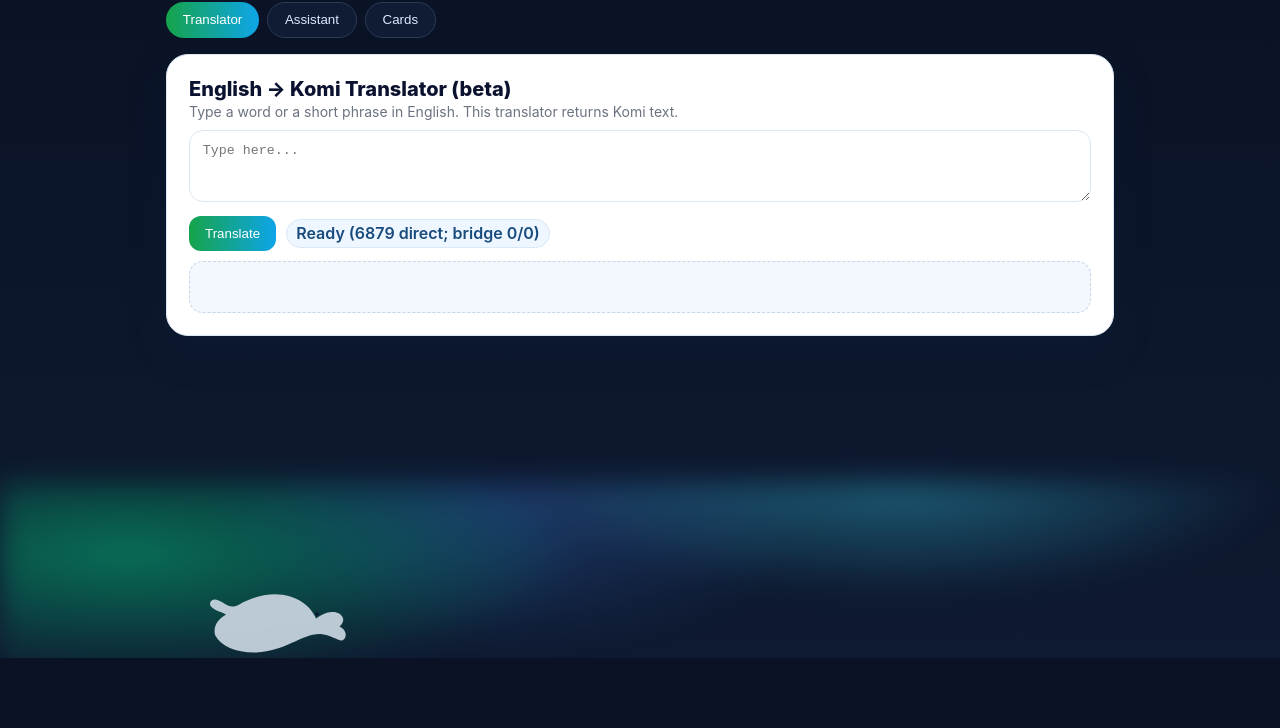
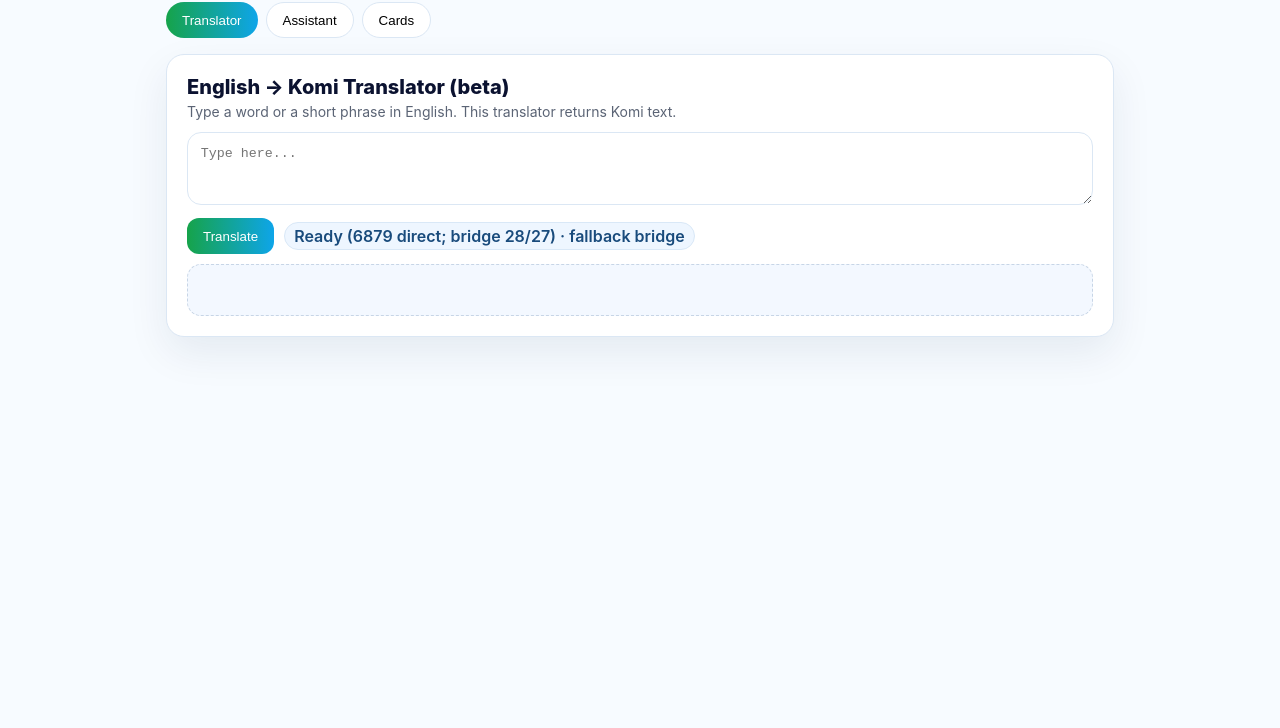
Before and after one commit to Gleb-11312/komi_widgets, a plain HTML site: page index.html in a window 1280 px wide. Shown: the part 72-800 px from the top of the page. Drawn offline with Linux system fonts and the light colour scheme; no server answers.

Commit message:
Update index.html

```diff
--- a/index.html
+++ b/index.html
@@ -4,33 +4,32 @@
   <title>Komi widgets — Translator · Assistant · Cards</title>
   <style>
     :root{
-      --bg1:#0a1224;--bg2:#0f1b33;--card:#fff;--border:#dbe7f4;--ink:#0b1230;--muted:#6b7280;
-      --accent:#16a34a;--accent2:#0ea5e9;--shadow:rgba(13,38,76,.18)
+      --bg:#f7fbff; --card:#ffffff; --ink:#0b1230; --muted:#5b6475;
+      --border:#dbe7f4; --shadow:rgba(13,38,76,.08);
+      --accent:#16a34a; --accent2:#0ea5e9;
     }
     *{box-sizing:border-box}
-    body{margin:0;font-family:Inter,system-ui,Segoe UI,Roboto,Arial,sans-serif;color:var(--ink);
-      background:linear-gradient(180deg,var(--bg1),var(--bg2));min-height:100vh;position:relative;padding-bottom:260px}
-    .wrap{max-width:980px;margin:0 auto;padding:28px 16px}
-    .brand{color:#e7f2ff;font-size:28px;margin:0 0 12px;font-weight:900}
-    .brand .v{font-size:12px;font-weight:700;padding:2px 8px;border-radius:999px;margin-left:6px;
-      background:linear-gradient(90deg,var(--accent),var(--accent2));color:#fff}
-    .tabs{display:flex;gap:.5rem;margin:.25rem 0 1rem;flex-wrap:wrap}
-    .tab-btn{padding:.58rem 1.05rem;border:1px solid #2b3b56;border-radius:999px;background:#0f1c34;color:#d9e8ff;cursor:pointer}
+    body{margin:0;font-family:Inter,system-ui,Segoe UI,Roboto,Arial,sans-serif;background:var(--bg);color:var(--ink)}
+    .wrap{max-width:980px;margin:0 auto;padding:28px 16px 64px}
+    .brand{font-size:28px;font-weight:900;margin:0 0 12px}
+    .brand .v{font-size:12px;font-weight:700;padding:2px 8px;border-radius:999px;margin-left:8px;background:linear-gradient(90deg,var(--accent),var(--accent2));color:#fff}
+    .tabs{display:flex;gap:.5rem;margin:.5rem 0 1rem;flex-wrap:wrap}
+    .tab-btn{padding:.6rem 1rem;border:1px solid var(--border);border-radius:999px;background:#fff;cursor:pointer}
     .tab-btn.active{background:linear-gradient(90deg,var(--accent),var(--accent2));color:#fff;border:none}
-    .card{background:var(--card);border:1px solid var(--border);border-radius:22px;padding:22px;box-shadow:0 16px 40px var(--shadow)}
-    .title{font-size:20px;font-weight:800;margin-bottom:2px}.sub{color:var(--muted);font-size:14px;margin-bottom:10px}
+    .card{background:var(--card);border:1px solid var(--border);border-radius:18px;padding:20px;box-shadow:0 16px 40px var(--shadow)}
+    .title{font-size:20px;font-weight:800;margin-bottom:4px}
+    .sub{color:var(--muted);font-size:14px;margin-bottom:12px}
     .row{display:flex;gap:.6rem;flex-wrap:wrap;align-items:center}
     .btn{padding:.64rem 1rem;border-radius:12px;border:1px solid var(--border);background:#fff;cursor:pointer}
     .btn.primary{background:linear-gradient(90deg,var(--accent),var(--accent2));color:#fff;border:none}
     .btn[disabled]{opacity:.6;cursor:not-allowed}
-    .txt,textarea.txt{width:100%;padding:.8rem;border-radius:14px;border:1px solid var(--border)}
+    .txt,textarea.txt{width:100%;padding:.8rem;border-radius:14px;border:1px solid var(--border);background:#fff}
     .out{min-height:52px;margin-top:10px;padding:12px;border-radius:14px;border:1px dashed #c7d5e6;background:#f3f8ff;font-size:18px}
     .badge{display:inline-block;padding:.2rem .6rem;border-radius:999px;background:#eef6ff;border:1px solid #d9e8f7;color:#194b7c;font-weight:600}
     .hint{font-size:12px;color:var(--muted)}
     .hidden{display:none}
     .meter{height:10px;background:#eef6ff;border:1px solid var(--border);border-radius:999px;overflow:hidden;margin-top:6px}
     .bar{height:100%;width:0;background:linear-gradient(90deg,var(--accent),var(--accent2));transition:width .35s ease}
-
     /* Cards */
     .cards-wrap{display:grid;grid-template-columns:1fr;gap:14px}
     .fc{height:220px;border-radius:18px;border:1px solid var(--border);background:#fff;display:flex;align-items:center;justify-content:center;
@@ -38,22 +37,10 @@
     .fc.flipped{transform:rotateY(180deg)}
     .face{position:absolute;inset:0;display:flex;align-items:center;justify-content:center;border-radius:18px;backface-visibility:hidden;padding:18px}
     .front{background:#ffffff}
-    .back{transform:rotateY(180deg);background:linear-gradient(135deg,#eaf6ff,#f7fbff)}
+    .back{transform:rotateY(180deg);background:linear-gradient(135deg,#eaf6ff,#ffffff)}
     .panel{display:flex;gap:10px;align-items:center;flex-wrap:wrap}
     .progress{height:8px;border-radius:999px;background:#eef6ff;border:1px solid var(--border);overflow:hidden}
     .progress .pbar{height:100%;width:0;background:linear-gradient(90deg,var(--accent),var(--accent2))}
-
-    /* Aurora + bear footer */
-    .scene{position:fixed;left:0;right:0;bottom:0;height:240px;pointer-events:none}
-    .aurora{position:absolute;inset:0;background:
-      radial-gradient(60% 90% at 10% 30%, rgba(25,231,151,.40), transparent 60%),
-      radial-gradient(50% 80% at 70% 0%, rgba(80,220,255,.35), transparent 60%),
-      radial-gradient(40% 100% at 40% 10%, rgba(80,140,255,.25), transparent 60%);
-      filter:blur(14px) saturate(120%);animation:aur 12s ease-in-out infinite alternate}
-    @keyframes aur{from{transform:translateY(0)}to{transform:translateY(-18px)}}
-    .ground{position:absolute;left:0;right:0;bottom:0;height:90px;background:linear-gradient(#0b1226,#0b1226) bottom/100% 70px no-repeat}
-    .bear{position:absolute;bottom:60px;left:-220px;width:210px;opacity:.95;animation:bearwalk 20s linear infinite}
-    @keyframes bearwalk{to{transform:translateX(120vw)}}
   </style>
 </head>
 <body>
@@ -129,16 +116,6 @@
     </div>
   </div>
 
-  <!-- Aurora & bear -->
-  <div class="scene" aria-hidden="true">
-    <div class="aurora"></div>
-    <div class="ground"></div>
-    <svg class="bear" viewBox="0 0 700 360" xmlns="http://www.w3.org/2000/svg">
-      <path fill="#c6d2dd" d="M170 250c20 40 75 60 138 58 96-3 156-64 214-61 32 2 60 24 72 21 11-3 15-19 9-30-4-7-10-12-18-16 9-8 14-17 12-27-3-14-19-23-38-22-18 1-36 9-52 22-12-25-36-58-86-73-63-19-123 1-170 26-21 12-34 8-55-6-12-8-27-14-36-8-9 6-9 18 2 26 16 12 32 13 45 22-31 17-43 43-37 68z"/>
-      <circle cx="510" cy="180" r="6" fill="#0b1230"/>
-    </svg>
-  </div>
-
   <script>
     /* ------------ tabs ------------ */
     const tabs={tr:document.getElementById('tab-tr'),as:document.getElementById('tab-as'),cd:document.getElementById('tab-cd')};
@@ -176,9 +153,31 @@
     let ENRU=null;   // EN->RU мост
     let RUKO=null;   // RU->Komi мост
 
+    /* -------- small fallback so UI works even w/o files -------- */
+    const FALLBACK_DICT={
+      "i":"ме","you":"тэ","we":"ми","hello":"видза оланыд","hi":"чолӧн","good morning":"бур асыва","goodbye":"видзӧд",
+      "cat":"кань","dog":"пон","water":"удж","milk":"эм","bread":"хлеб","house":"кӧрт","home":"кӧрт","city":"гӧрӧд",
+      "eat":"ӧтны","drink":"войны","go":"кӧдзыны","come":"мунӧм","speak":"вежыны","learn":"кытчӧдны","read":"лӧмын","write":"писавны",
+      "love":"джугӧдчыны","want":"вӧвны","know":"видзчыны","sleep":"сонны","work":"орччыны"
+    };
+    const FALLBACK_ENRU={
+      "i":"я","you":"ты","we":"мы","hello":"здравствуйте","hi":"привет","good morning":"доброе утро","goodbye":"до свидания",
+      "cat":"кот","dog":"собака","water":"вода","milk":"молоко","bread":"хлеб","house":"дом","home":"дом","city":"город",
+      "eat":"есть","drink":"пить","go":"идти","come":"приходить","speak":"говорить","learn":"учиться","read":"читать","write":"писать",
+      "love":"любить","want":"хотеть","know":"знать","sleep":"спать","work":"работать"
+    };
+    const FALLBACK_RUKO={
+      "я":"ме","ты":"тэ","мы":"ми","здравствуйте":"видза оланыд","привет":"чолӧн","доброе утро":"бур асыва","до свидания":"видзӧд",
+      "кот":"кань","собака":"пон","вода":"удж","молоко":"эм","хлеб":"хлеб","дом":"кӧрт","город":"гӧрӧд",
+      "есть":"ӧтны","пить":"войны","идти":"кӧдзыны","приходить":"мунӧм","говорить":"вежыны","учиться":"кытчӧдны","читать":"лӧмын","писать":"писавны",
+      "любить":"джугӧдчыны","хотеть":"вӧвны","знать":"видзчыны","спать":"сонны","работать":"орччыны"
+    };
+
     /* -------- dictionary load (base + overlays + bridge) -------- */
     async function loadAll(){
+      let statusNote = '';
       // 1) прямой словарь + overlays
+      try{
         const base = await fetch('./data/dictionary.json',{cache:'no-store'}).then(r=>r.json());
         let dict = {...base};
         const overlayNames=[...Array.from({length:30},(_,i)=>`overlay_${i+1}.json`),'overlay_verbs_1.json','overlay_verbs_2.json'];
@@ -188,28 +187,24 @@
             if(res.ok){ Object.assign(dict, await res.json()); }
           }catch(e){}
         }
+        DICT = dict;
+      }catch(e){
+        DICT = {...FALLBACK_DICT};
+        statusNote += ' · fallback direct';
+      }
 
-      // немного автоспряжений (только если базовая лемма есть в прямом словаре)
-      const verbs=["eat","drink","go","come","read","write","speak","learn","love","want","know","see","work","sleep","walk","run","help","open","close","travel","call","make","give","get","need","like","use","play","watch","listen","teach","study","arrive","leave"];
-      const third=s=>/(s|x|z|sh|ch)$/.test(s)?s+'es':/[^aeiou]y$/.test(s)?s.slice(0,-1)+'ies':s+'s';
-      const past =s=>s.endsWith('e')?s+'d':/[^aeiou]y$/.test(s)?s.slice(0,-1)+'ied':s+'ed';
-      const ing  =s=>s.endsWith('e')&&!s.endsWith('ee')?s.slice(0,-1)+'ing':s+'ing';
-      verbs.forEach(v=>{ [v,third(v),past(v),ing(v)].forEach(f=>{ if(f && dict[v]) dict[f]=dict[v]; }); });
-
-      DICT = dict;
-
-      // 2) подгрузим мосты EN->RU и RU->Komi
+      // 2) мосты
       try{ ENRU = await fetch('./data/en_ru.json',{cache:'no-store'}).then(r=>r.ok?r.json():null); }catch(e){ ENRU=null; }
       try{ RUKO = await fetch('./data/ru_komi.json',{cache:'no-store'}).then(r=>r.ok?r.json():null); }catch(e){ RUKO=null; }
 
-      H('hint').textContent='Ready ('+Object.keys(DICT).length+' direct; bridge '+
-        (ENRU?Object.keys(ENRU).length:0)+'/'+(RUKO?Object.keys(RUKO).length:0)+')';
+      if(!ENRU||!RUKO){ ENRU = ENRU||{...FALLBACK_ENRU}; RUKO = RUKO||{...FALLBACK_RUKO}; statusNote += ' · fallback bridge'; }
+
+      H('hint').textContent='Ready ('+Object.keys(DICT).length+' direct; bridge '+Object.keys(ENRU).length+'/'+Object.keys(RUKO).length+')'+statusNote;
     }
 
     // Пробуем скрытый транзит EN -> RU -> Komi
     function bridgeTranslate(enTokens){
       if(!ENRU || !RUKO) return {text:'', unk:[]};
-
       // шаг 1: EN -> RU
       const ru1 = mapLongest(enTokens, ENRU, 4);
       const ruPieces = [];
@@ -217,7 +212,6 @@
         if(typeof piece==='string'){ ruPieces.push(...toks(piece)); }
         else if(piece && piece.__u){ ruPieces.push(piece.__u); }
       }
-
       // шаг 2: RU -> Komi
       const ko = mapLongest(ruPieces, RUKO, 4);
       const text = finalize(ko.out);
@@ -227,19 +221,17 @@
     /* -------- Translator -------- */
     function translate(){
       if(!DICT){ H('hint').textContent='Dictionary not found'; return; }
-
       const tokens = toks(H('src').value);
 
-      // Вариант А: прямой EN->Komi
+      // прямой EN->Komi
       const directRes = mapLongest(tokens, DICT, 4);
       const directText = finalize(directRes.out);
       const directUnk  = new Set(directRes.unk);
 
-      // Вариант B: скрытый EN->RU->Komi
-      const bridgeRes = bridgeTranslate(tokens);  // {text, unk}
+      // мост EN->RU->Komi
+      const bridgeRes = bridgeTranslate(tokens);
       const bridgeUnk = new Set(bridgeRes.unk||[]);
 
-      // Выбираем лучший вариант
       let bestText, bestUnk;
       if(bridgeUnk.size < directUnk.size || (bridgeUnk.size===directUnk.size && (bridgeRes.text||'').length > (directText||'').length)){
         bestText = bridgeRes.text || directText;
@@ -258,7 +250,6 @@
     /* -------- Assistant -------- */
     function toKomi(text){
       const tokens = toks(text);
-      // берём тот же «лучший вариант», что и в переводчике
       const directRes = mapLongest(tokens, DICT||{}, 4);
       const directText = finalize(directRes.out);
       const bridgeRes = bridgeTranslate(tokens);
@@ -291,12 +282,13 @@
       try{ rec.start(); }catch(err){ status('Mic error: start failed'); H('as-record').disabled=false; }
     });
 
-    /* -------- Cards (Quizlet style) -------- */
+    /* -------- Cards -------- */
     let deck=[], idx=0, known=0;
     const cdFront=H('cd-front'), cdBack=H('cd-back'), cdCard=H('cd-card');
     function allPairs(){
+      const src = DICT || FALLBACK_DICT;
       const out=[];
-      for(const [en,val] of Object.entries(DICT||{})){
+      for(const [en,val] of Object.entries(src)){
         if(typeof val!=='string') continue;
         if(en.split(' ').length>2) continue;
         if(!/^[a-z]/.test(en)) continue;
@@ -318,21 +310,21 @@
       const it = deck[idx];
       cdFront.textContent = it.q; cdBack.textContent = it.a;
       if(resetFlip) cdCard.classList.remove('flipped');
-      H('cd-pbar').style.width = Math.round((idx/deck.length)*100)+'%';
+      document.getElementById('cd-pbar').style.width = Math.round((idx/deck.length)*100)+'%';
     }
-    function updateStat(){ H('cd-stat').textContent = `${idx+1} / ${deck.length} · known: ${known}`; }
+    function updateStat(){ document.getElementById('cd-stat').textContent = `${idx+1} / ${deck.length} · known: ${known}`; }
     function flip(){ cdCard.classList.toggle('flipped'); }
     function next(){ if(!deck.length) return; idx = Math.min(deck.length-1, idx+1); renderCard(true); updateStat(); }
     function prev(){ if(!deck.length) return; idx = Math.max(0, idx-1); renderCard(true); updateStat(); }
     function markKnown(k){ if(!deck.length) return; if(k) known++; next(); }
     function shuffleDeck(){ for(let i=deck.length-1;i>0;i--){ const j=Math.floor(Math.random()*(i+1)); [deck[i],deck[j]]=[deck[j],deck[i]]; } idx=0; renderCard(true); updateStat(); }
-    H('cd-new').addEventListener('click', buildDeck);
-    H('cd-shuffle').addEventListener('click', shuffleDeck);
-    H('cd-flip').addEventListener('click', flip);
-    H('cd-next').addEventListener('click', next);
-    H('cd-prev').addEventListener('click', prev);
-    H('cd-known').addEventListener('click', ()=>markKnown(true));
-    H('cd-unknown').addEventListener('click', ()=>markKnown(false));
+    document.getElementById('cd-new').addEventListener('click', buildDeck);
+    document.getElementById('cd-shuffle').addEventListener('click', shuffleDeck);
+    document.getElementById('cd-flip').addEventListener('click', flip);
+    document.getElementById('cd-next').addEventListener('click', next);
+    document.getElementById('cd-prev').addEventListener('click', prev);
+    document.getElementById('cd-known').addEventListener('click', ()=>markKnown(true));
+    document.getElementById('cd-unknown').addEventListener('click', ()=>markKnown(false));
     cdCard.addEventListener('click', flip);
     document.addEventListener('keydown', (e)=>{
       if(tabs.cd.classList.contains('hidden')) return;
```
Lines whose indentation alone changed are shown as unchanged.
